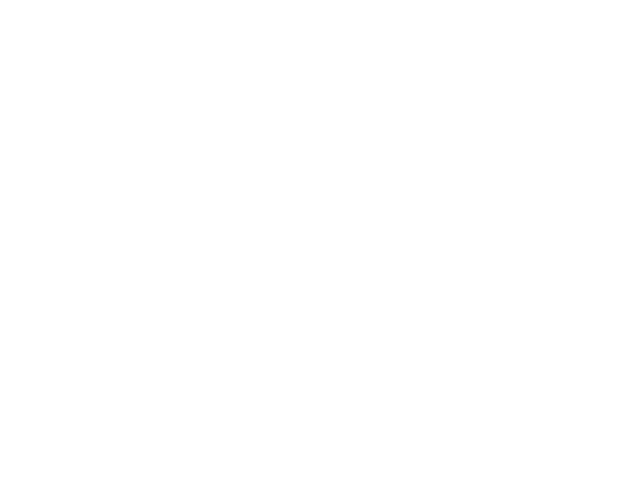
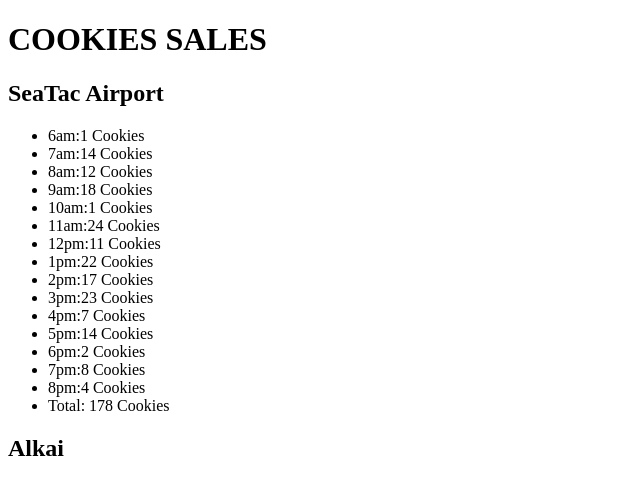
Before and after one commit to saidmattar/cookie-stand, a plain HTML site: page sales.html in a window 1280 px wide. Shown: the whole page, without its empty margins (0-640 px from the left). Drawn offline with Linux system fonts and the light colour scheme.

Commit message:
got the seatac location onlt to list

```diff
--- a/app.js
+++ b/app.js
@@ -1 +1,135 @@
 'use strict'
+var seaTac = {
+  location: 'SeaTac Airport',
+  minCustHourly: '3',
+  maxCustHourly:'24',
+  avrgcoksehourly: '1.2',
+  storeHourlyAve: [],
+  totalCookies: 0,
+  locationRandomCust: function(){
+    Math.random();
+    return Math.floor(Math.random() * (this.maxCustHourly-this.minCustHourly+1) + this.minCustHourly);
+  },
+  hourlyAvrage: function(){
+    var cookiesHour;
+    for( var i=0; i < 15; i++){
+      cookiesHour = this.avrgcoksehourly * this.locationRandomCust();
+      this.storeHourlyAve.push(Math.round(cookiesHour));
+      this.totalCookies +=  Math.round(cookiesHour);
+    }
+  }
+};
+var alkai = {
+  location: 'Alkai',
+  minCustHourly: '2',
+  maxCustHourlythourly:'16',
+  avrgCokseHourly: '4.6',
+  totalCookies: 0,
+  locationRandomCust: function(){
+    Math.random();
+    return Math.floor(Math.random() * (this.maxCustHourly-this.minCustHourly+1) + this.minCustHourly);
+  },
+  hourlyAvrage: function(){
+    var cookiesHour;
+    for( var i=0; i < 15; i++){
+      cookiesHour = this.avrgcoksehourly * this.locationRandomCust();
+      this.storeHourlyAve.push(Math.round(cookiesHour));
+      this.totalCookies +=  Math.round(cookiesHour);
+    }
+  }
+};
+var firstPike = {
+  location: '1st and Pike',
+  minCustHourly: '23',
+  maxCustHourly:'65',
+  avrgcoksehourly: '6.3',
+  storeHourlyAve: [],
+  totalCookies: 0,
+  locationRandomCust: function(){
+    Math.random();
+    return Math.floor(Math.random() * (this.maxCustHourly-this.minCustHourly+1) + this.minCustHourly);
+  },
+  hourlyAvrage: function(){
+    var cookiesHour;
+    for( var i=0; i < 15; i++){
+      cookiesHour = this.avrgcoksehourly * this.locationRandomCust();
+      this.storeHourlyAve.push(Math.round(cookiesHour));
+      this.totalCookies +=  Math.round(cookiesHour);
+    }
+  }
+};
+var seattleCenter = {
+  location: 'Seattle Center',
+  minCustHourly: '11',
+  maxcusthourly:'38',
+  avrgCokseHourly: '3.7',
+  storeHourlyAve: [],
+  totalCookies: 0,
+  locationRandomCust: function(){
+    Math.random();
+    return Math.floor(Math.random() * (this.maxCustHourly-this.minCustHourly+1) + this.minCustHourly);
+  },
+  hourlyAvrage: function(){
+    var cookiesHour;
+    for( var i=0; i < 15; i++){
+      cookiesHour = this.avrgcoksehourly * this.locationRandomCust();
+      this.storeHourlyAve.push(Math.round(cookiesHour));
+      this.totalCookies +=  Math.round(cookiesHour);
+    }
+  }
+};
+var capitoHill = {
+  location: 'Capitol Hill',
+  minCustHourly: '20',
+  maxCustHourly:'38',
+  avrgCokseHourly: '2.3',
+  storeHourlyAve: [],
+  totalCookies: 0,
+  locationRandomCust: function(){
+    Math.random();
+    return Math.floor(Math.random() * (this.maxCustHourly-this.minCustHourly+1) + this.minCustHourly);
+  },
+  hourlyAvrage: function(){
+    var cookiesHour;
+    for( var i=0; i < 15; i++){
+      cookiesHour = this.avrgcoksehourly * this.locationRandomCust();
+      this.storeHourlyAve.push(Math.round(cookiesHour));
+      this.totalCookies +=  Math.round(cookiesHour);
+    }
+  }
+};
+var body =document.querySelector('body');
+var listHeading = document.createElement('h2');
+listHeading.textContent = seaTac.location;
+body.appendChild(listHeading);
+var hourlySales = document.createElement('ul');
+body.appendChild(hourlySales);
+seaTac.hourlyAvrage();
+var storeHours = ['6am:','7am:','8am:','9am:','10am:','11am:','12pm:','1pm:', '2pm:', '3pm:', '4pm:', '5pm:', '6pm:', '7pm:', '8pm:'];
+for(var i = 0; i < 15; i++){
+  var hours = document.createElement('li');
+  hourlySales.appendChild(hours);
+  hours.textContent =  storeHours[i]
+  + seaTac.storeHourlyAve[i] + ' Cookies';
+}
+var total = document.createElement('li');
+total.textContent = 'Total: ' + seaTac.totalCookies + ' Cookies';
+hourlySales.appendChild(total);
+
+
+var listHeading = document.createElement('h2');
+listHeading.textContent = alkai.location;
+body.appendChild(listHeading);
+var hourlySales = document.createElement('ul');
+body.appendChild(hourlySales);
+alkai.hourlyAvrage();
+var storeHours = ['6am:','7am:','8am:','9am:','10am:','11am:','12pm:','1pm:', '2pm:', '3pm:', '4pm:', '5pm:', '6pm:', '7pm:', '8pm:'];
+for(var i = 0; i < 15; i++){
+  var hours = document.createElement('li');
+  hourlySales.appendChild(hours);
+  hours.textContent =  storeHours[i]
+  + alkai.storeHourlyAve[i] + ' Cookies';
+}
+var total = document.createElement('li');
+total.textContent = 'Total: ' + alkai.totalCookies + ' Cookies';
+hourlySales.appendChild(total);
--- a/sales.html
+++ b/sales.html
@@ -1,8 +1,10 @@
-<!IDOCTYPE html>
+<!DOCTYPE html>
 <html>
   <head>
     <title> Salmon Cookies Sales</title>
   </head>
   <body>
+    <h1 id ="title"> COOKIES SALES </h1>
+    <script src = "app.js"> </script>
   </body>
 </html>
```
Also changed, not shown: index.html (+1 -1 lines).
